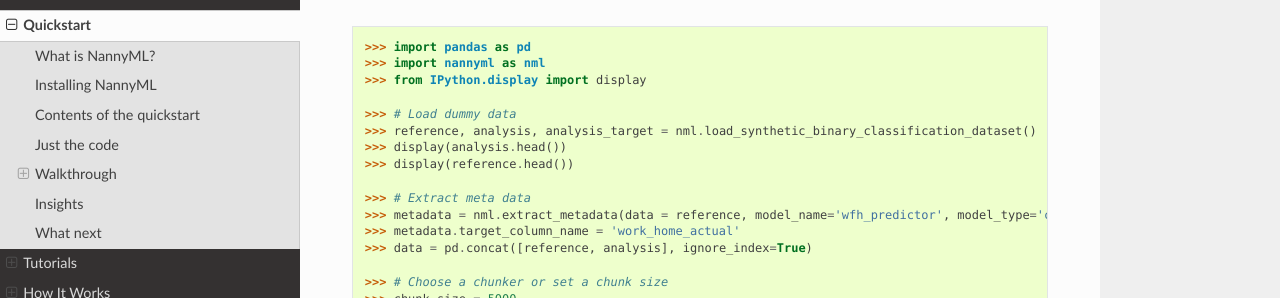
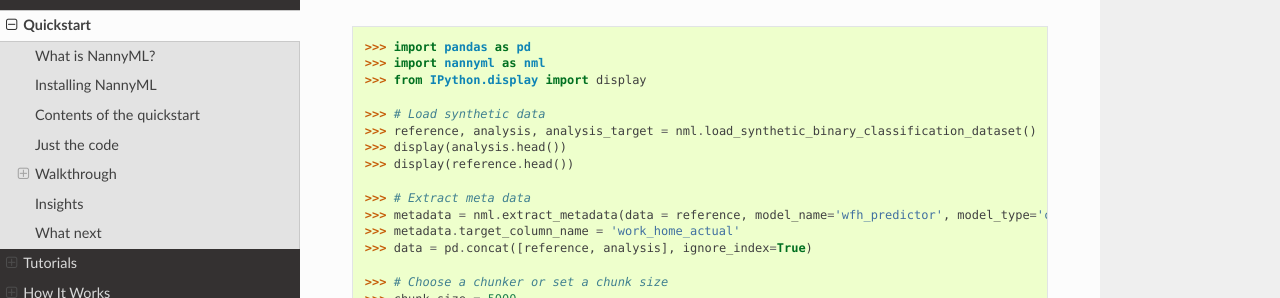
Before and after one commit to NannyML/nannyml, a Sphinx documentation site: the page built from docs/quick.rst, in a window 1280 px wide and 900 px high, scrolled down 728 px. Shown: the part 153-451 px from the top of the window. Built offline with Sphinx 7.4.7 and the Read the Docs theme 2.0.0, drawn with Linux system fonts in a browser that asks for light colours; pages that are not in the unit, such as notebooks, are missing from menus; the version number is read from the project's files by our own code.

Commit message:
Changed to synthetic data

```diff
--- a/docs/quick.rst
+++ b/docs/quick.rst
@@ -54,7 +54,7 @@
     >>> import nannyml as nml
     >>> from IPython.display import display
 
-    >>> # Load dummy data
+    >>> # Load synthetic data
     >>> reference, analysis, analysis_target = nml.load_synthetic_binary_classification_dataset()
     >>> display(analysis.head())
     >>> display(reference.head())
```
